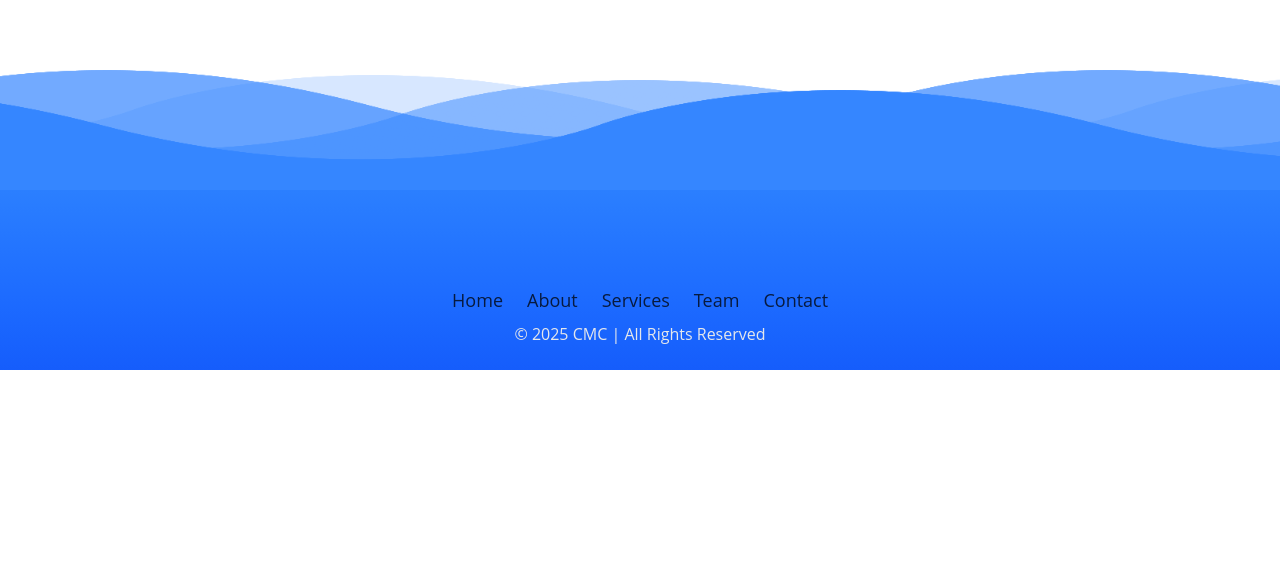
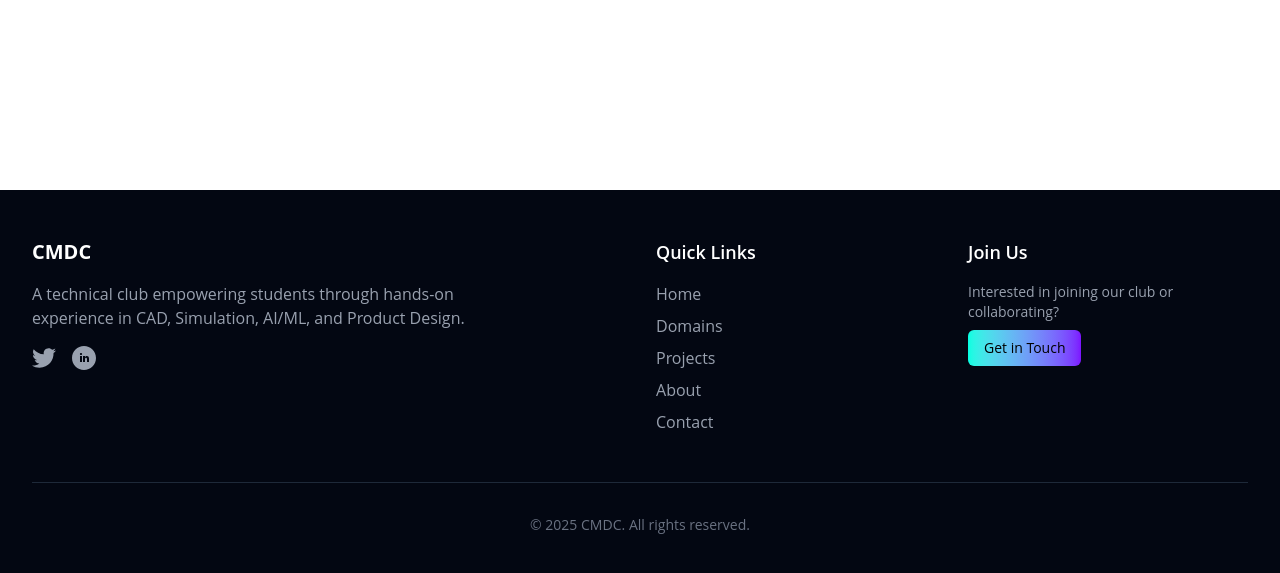
Before and after one commit to Sonu-Hansda/computational-mechanics-club, a React (Vite) app: page / in a window 1280 px wide. Shown: the part 691-1264 px from the top of the page. Before the commit the page ends 1061 px from the top, so only its background shows below. Built offline with nearby package versions, Linux system fonts and the light colour scheme.

Commit message:
added new Footer

```diff
--- a/src/components/Footer.jsx
+++ b/src/components/Footer.jsx
@@ -1,61 +1,55 @@
-import React from 'react';
+export default function Footer() {
+    return (
+        <footer className="bg-gray-950 text-white py-12">
+            <div className="container mx-auto px-4 sm:px-6 lg:px-8">
+                <div className="grid grid-cols-1 md:grid-cols-4 gap-8">
+                    <div className="col-span-1 md:col-span-2">
+                        <h3 className="text-xl font-bold mb-4">CMDC</h3>
+                        <p className="text-gray-400 mb-4 max-w-md">
+                            A technical club empowering students through hands-on experience in CAD, Simulation, AI/ML, and Product Design.
+                        </p>
+                        <div className="flex space-x-4">
+                            <a href="#" className="text-gray-400 hover:text-[#00ffe1] transition-colors">
+                                <svg className="w-6 h-6" fill="currentColor" viewBox="0 0 24 24">
+                                    <path d="M24 4.557c-.883.392-1.832.656-2.828.775 1.017-.609 1.798-1.574 2.165-2.724-.951.564-2.005.974-3.127 1.195-.897-.957-2.178-1.555-3.594-1.555-3.179 0-5.515 2.966-4.797 6.045-4.091-.205-7.719-2.165-10.148-5.144-1.29 2.213-.669 5.108 1.523 6.574-.806-.026-1.566-.247-2.229-.616-.054 2.281 1.581 4.415 3.949 4.89-.693.188-1.452.232-2.224.084.626 1.956 2.444 3.379 4.6 3.419-2.07 1.623-4.678 2.348-7.29 2.04 2.179 1.397 4.768 2.212 7.548 2.212 9.142 0 14.307-7.721 13.995-14.646.962-.695 1.797-1.562 2.457-2.549z" />
+                                </svg>
+                            </a>
+                            <a href="#" className="text-gray-400 hover:text-[#00ffe1] transition-colors">
+                                <svg className="w-6 h-6" fill="currentColor" viewBox="0 0 24 24">
+                                    <path d="M12 0c-6.627 0-12 5.373-12 12s5.373 12 12 12 12-5.373 12-12-5.373-12-12-12zm-2 16h-2v-6h2v6zm-1-6.891c-.607 0-1.1-.496-1.1-1.109 0-.612.492-1.109 1.1-1.109s1.1.497 1.1 1.109c0 .613-.493 1.109-1.1 1.109zm8 6.891h-1.998v-2.861c0-1.881-2.002-1.722-2.002 0v2.861h-2v-6h2v1.093c.872-1.616 4-1.736 4 1.548v3.359z" />
+                                </svg>
+                            </a>
+                        </div>
+                    </div>
 
-const Footer = () => {
-  return (
-    <footer className="relative w-full bg-gradient-to-t from-blue-600 to-blue-500 pt-16 pb-6 text-center">
-      <div className="absolute top-0 left-0 w-full">
-        <div className="wave wave1"></div>
-        <div className="wave wave2"></div>
-        <div className="wave wave3"></div>
-        <div className="wave wave4"></div>
-      </div>
+                    <div>
+                        <h4 className="text-lg font-semibold mb-4">Quick Links</h4>
+                        <ul className="space-y-2">
+                            {['Home', 'Domains', 'Projects', 'About', 'Contact'].map((item, index) => (
+                                <li key={index}>
+                                    <a href={`#${item.toLowerCase()}`} className="text-gray-400 hover:text-[#00ffe1] transition-colors">
+                                        {item}
+                                    </a>
+                                </li>
+                            ))}
+                        </ul>
+                    </div>
 
-      <ul className="flex justify-center space-x-6">
-        <li>
-          <a
-            href="#"
-            className="inline-flex text-3xl text-white hover:text-gray-300 transition-transform duration-300 transform hover:-translate-y-2"
-          >
-            <ion-icon name="logo-facebook"></ion-icon>
-          </a>
-        </li>
-        <li>
-          <a
-            href="#"
-            className="inline-flex text-3xl text-white hover:text-gray-300 transition-transform duration-300 transform hover:-translate-y-2"
-          >
-            <ion-icon name="logo-twitter"></ion-icon>
-          </a>
-        </li>
-        <li>
-          <a
-            href="#"
-            className="inline-flex text-3xl text-white hover:text-gray-300 transition-transform duration-300 transform hover:-translate-y-2"
-          >
-            <ion-icon name="logo-linkedin"></ion-icon>
-          </a>
-        </li>
-        <li>
-          <a
-            href="#"
-            className="inline-flex text-3xl text-white hover:text-gray-300 transition-transform duration-300 transform hover:-translate-y-2"
-          >
-            <ion-icon name="logo-instagram"></ion-icon>
-          </a>
-        </li>
-      </ul>
+                    <div>
+                        <h4 className="text-lg font-semibold mb-4">Join Us</h4>
+                        <p className="text-gray-400 text-sm">
+                            Interested in joining our club or collaborating?
+                        </p>
+                        <a href="#contact" className="inline-block mt-2 px-4 py-2 bg-gradient-to-r from-[#00ffe1] to-[#7d12ff] text-black text-sm font-medium rounded-md hover:opacity-90 transition-opacity">
+                            Get in Touch
+                        </a>
+                    </div>
+                </div>
 
-      <ul className="flex justify-center space-x-6 text-lg opacity-75 hover:opacity-100 transition mt-2">
-        <li><a href="#" className="hover:text-gray-300">Home</a></li>
-        <li><a href="#" className="hover:text-gray-300">About</a></li>
-        <li><a href="#" className="hover:text-gray-300">Services</a></li>
-        <li><a href="#" className="hover:text-gray-300">Team</a></li>
-        <li><a href="#" className="hover:text-gray-300">Contact</a></li>
-      </ul>
-
-      <p className="mt-2 text-gray-200">&copy; 2025 CMC | All Rights Reserved</p>
-    </footer>
-  );
-};
-
-export default Footer;
+                <div className="border-t border-gray-800 mt-12 pt-8 text-center text-gray-500 text-sm">
+                    <p>&copy; {new Date().getFullYear()} CMDC. All rights reserved.</p>
+                </div>
+            </div>
+        </footer>
+    )
+}
```
